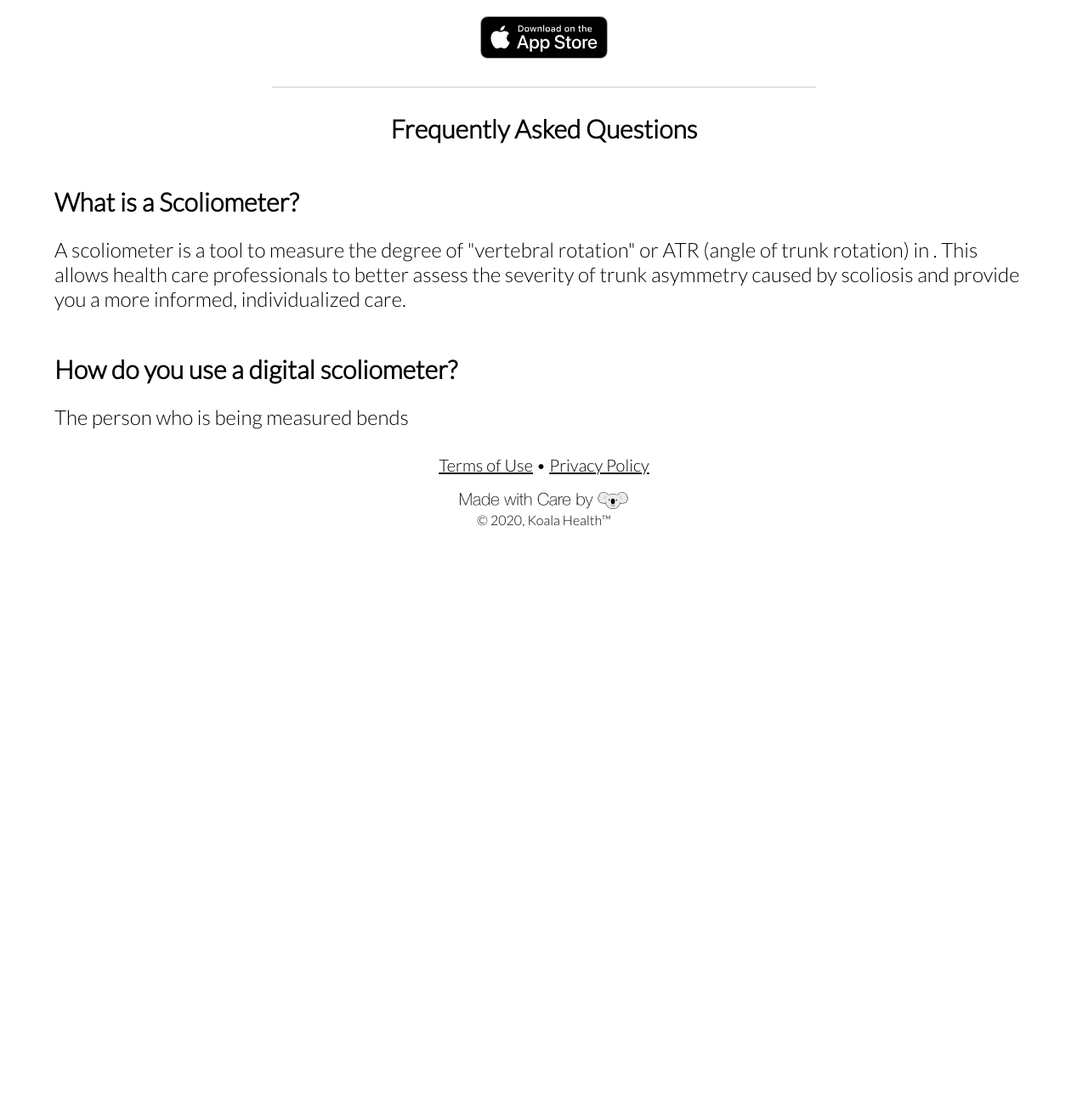
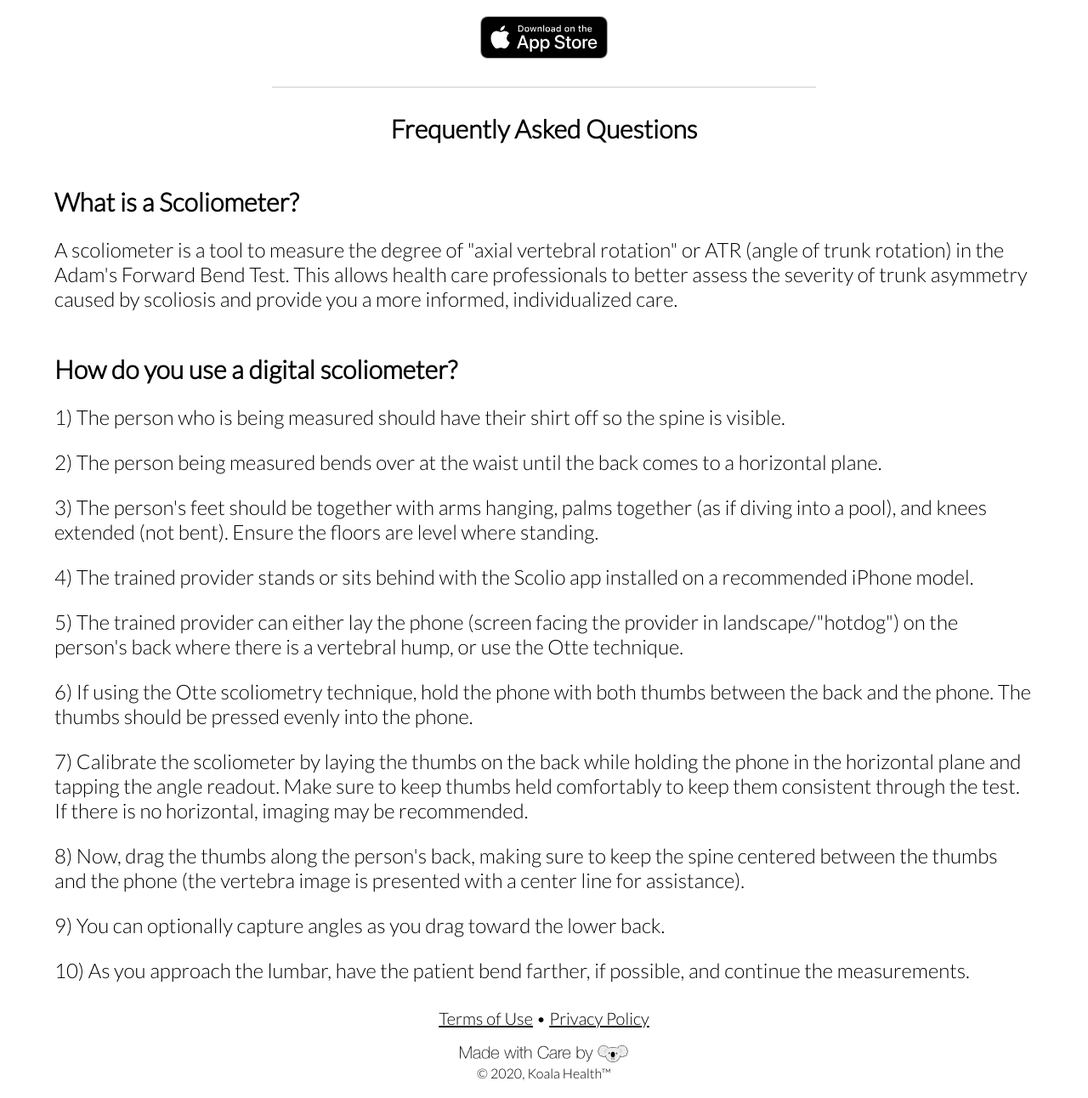
Before and after one commit to KoalaHealth/koalahealth.github.io, a Jekyll site: the page built from _pages/scolio.md, in a window 1280 px wide and 1400 px high, scrolled down 564 px, cut to the strip 108-1400 px from the top of the window. Shown: the whole strip at 85% size. Built offline with Jekyll 4.4.1, drawn with Linux system fonts in a browser that asks for light colours; before the commit the page ends 1313 px from its top, so only the background shows below that.

Commit message:
[MO] Add scolio faq addition

```diff
--- a/_includes/scolio/faqs.html
+++ b/_includes/scolio/faqs.html
@@ -3,8 +3,17 @@
 
 
     <h3>What is a Scoliometer?</h3>
-    <p>A scoliometer is a tool to measure the degree of "vertebral rotation" or ATR (angle of trunk rotation) in .  This allows health care professionals to better assess the severity of trunk asymmetry caused by scoliosis and provide you a more informed, individualized care.</p>
+    <p>A scoliometer is a tool to measure the degree of "axial vertebral rotation" or ATR (angle of trunk rotation) in the Adam's Forward Bend Test.  This allows health care professionals to better assess the severity of trunk asymmetry caused by scoliosis and provide you a more informed, individualized care.</p>
 
     <h3>How do you use a digital scoliometer?</h3>
-    <p>The person who is being measured bends</p>
+    <p>1) The person who is being measured should have their shirt off so the spine is visible.</p>
+    <p>2) The person being measured bends over at the waist until the back comes to a horizontal plane.</p>
+    <p>3) The person's feet should be together with arms hanging, palms together (as if diving into a pool), and knees extended (not bent).  Ensure the floors are level where standing.</p>
+    <p>4) The trained provider stands or sits behind with the Scolio app installed on a recommended iPhone model.</p>
+    <p>5) The trained provider can either lay the phone (screen facing the provider in landscape/"hotdog") on the person's back where there is a vertebral hump, or use the Otte technique.</p>
+    <p>6) If using the Otte scoliometry technique, hold the phone with both thumbs between the back and the phone.  The thumbs should be pressed evenly into the phone.</p>
+    <p>7) Calibrate the scoliometer by laying the thumbs on the back while holding the phone in the horizontal plane and tapping the angle readout.  Make sure to keep thumbs held comfortably to keep them consistent through the test.  If there is no horizontal, imaging may be recommended.</p>
+    <p>8) Now, drag the thumbs along the person's back, making sure to keep the spine centered between the thumbs and the phone (the vertebra image is presented with a center line for assistance).</p>
+    <p>9) You can optionally capture angles as you drag toward the lower back.</p>
+    <p>10) As you approach the lumbar, have the patient bend farther, if possible, and continue the measurements.</p>
 </section>
```
